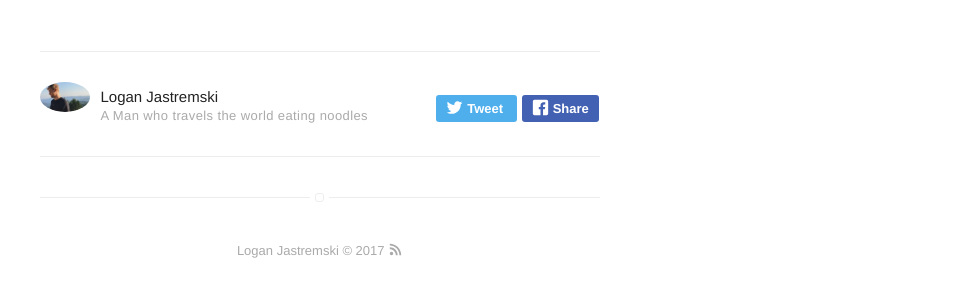
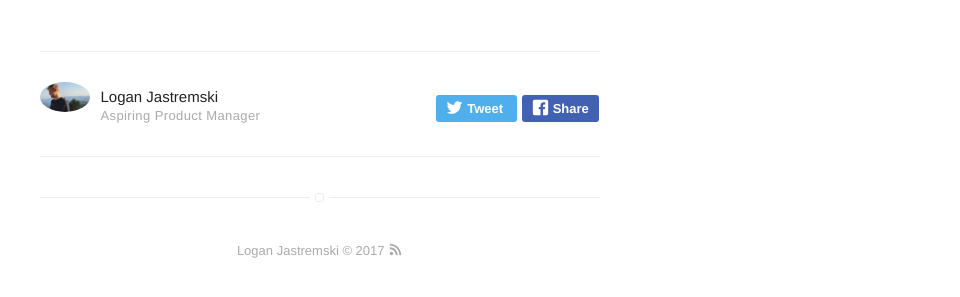
Before and after one commit to LoganJastremski/LoganJastremski.com, a Jekyll site: the page built from _posts/2017-11-08-My-First-Blog-Post.markdown, in a window 1280 px wide. Shown: the part 519-816 px from the top of the page, without its empty margins (320-1280 px from the left). Built offline with Jekyll 4.4.1, drawn with Linux system fonts in a browser that asks for light colours.

Commit message:
updated author bio

```diff
--- a/_config.yml
+++ b/_config.yml
@@ -55,7 +55,7 @@ email: LoganJastremski@gmail.com
 authors:
     loganjastremski:
         name: Logan Jastremski
-        bio: A Man who travels the world eating noodles
+        bio: Aspiring Product Manager
         external-image: false
         picture: assets/images/Logan.jpg
         twitter: loganjastremski
```
